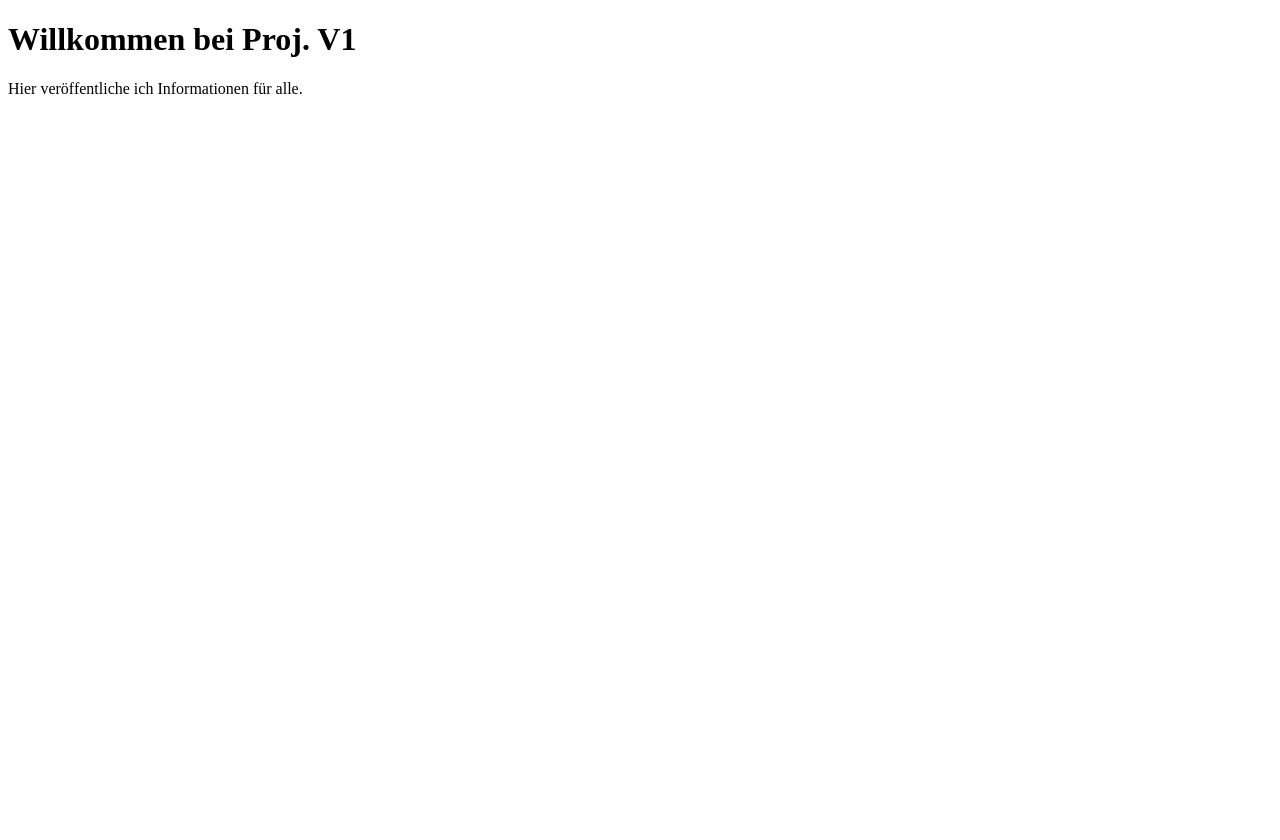
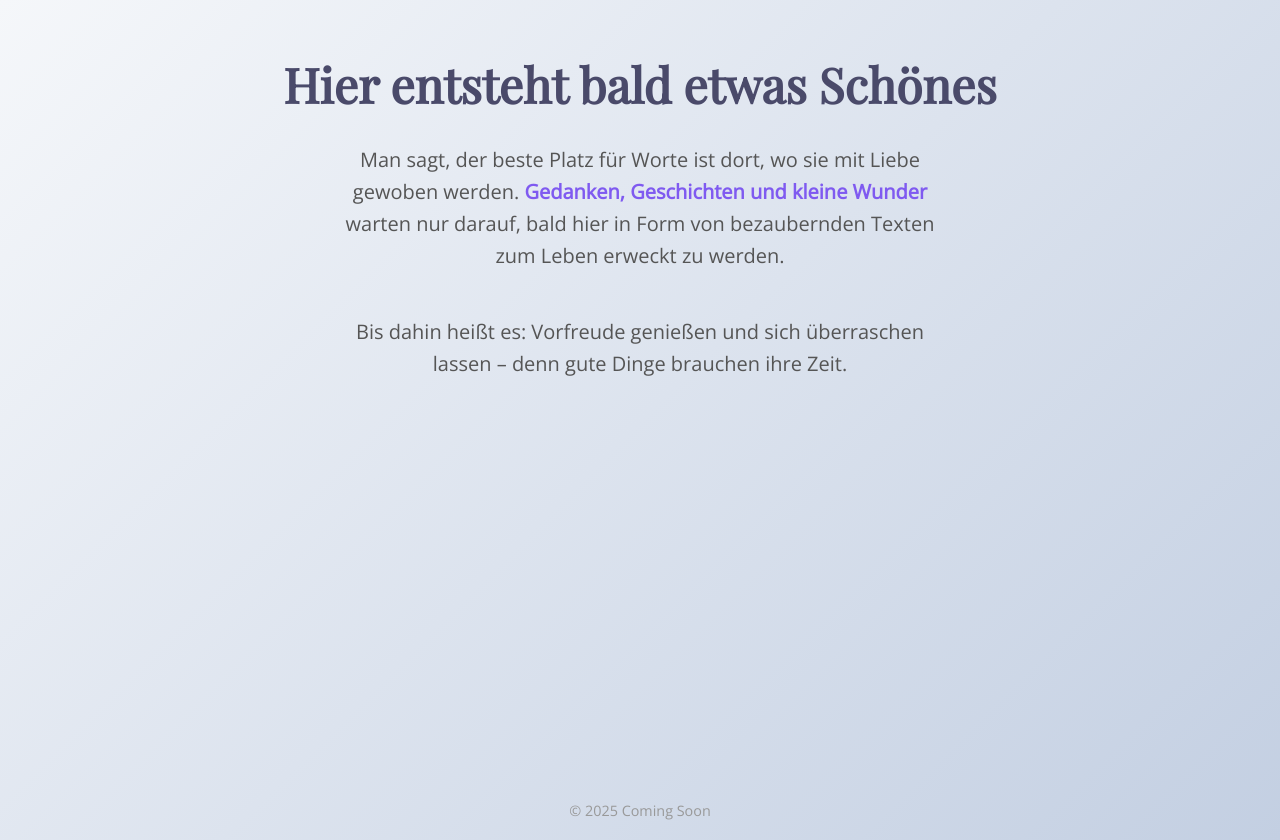
Before and after one commit to flolo07/Proj.-V1, a plain HTML site: page index.html in a window 1280 px wide. Before the commit the page ends 800 px from the top, so only its background shows below. Drawn offline with nearby package versions, Linux system fonts and the light colour scheme.

Commit message:
Update index.html

```diff
--- a/index.html
+++ b/index.html
@@ -1,11 +1,63 @@
 <!DOCTYPE html>
 <html lang="de">
 <head>
-  <meta charset="UTF-8">
-  <title>Proj. V1</title>
+  <meta charset="UTF-8" />
+  <meta name="viewport" content="width=device-width, initial-scale=1" />
+  <title>Coming Soon – Schönes entsteht</title>
+  <style>
+    @import url('https://fonts.googleapis.com/css2?family=Playfair+Display&family=Open+Sans&display=swap');
+
+    body {
+      margin: 0;
+      background: linear-gradient(135deg, #f5f7fa, #c3cfe2);
+      font-family: 'Open Sans', sans-serif;
+      color: #333;
+      display: flex;
+      flex-direction: column;
+      justify-content: center;
+      align-items: center;
+      height: 100vh;
+      text-align: center;
+      padding: 20px;
+    }
+
+    h1 {
+      font-family: 'Playfair Display', serif;
+      font-size: 3rem;
+      margin-bottom: 0.5rem;
+      color: #4a4a6a;
+    }
+
+    p {
+      max-width: 600px;
+      font-size: 1.25rem;
+      line-height: 1.6;
+      color: #555;
+      margin-bottom: 1.5rem;
+    }
+
+    .highlight {
+      color: #7f5af0;
+      font-weight: 600;
+    }
+
+    footer {
+      margin-top: auto;
+      font-size: 0.9rem;
+      color: #999;
+    }
+  </style>
 </head>
 <body>
-  <h1>Willkommen bei Proj. V1</h1>
-  <p>Hier veröffentliche ich Informationen für alle.</p>
+  <h1>Hier entsteht bald etwas Schönes</h1>
+  <p>
+    Man sagt, der beste Platz für Worte ist dort, wo sie mit Liebe gewoben werden.
+    <span class="highlight">Gedanken, Geschichten und kleine Wunder</span> warten nur darauf,
+    bald hier in Form von bezaubernden Texten zum Leben erweckt zu werden.
+  </p>
+  <p>
+    Bis dahin heißt es: Vorfreude genießen und sich überraschen lassen – denn gute Dinge brauchen ihre Zeit.
+  </p>
+  <footer>© 2025 Coming Soon</footer>
 </body>
 </html>
```
